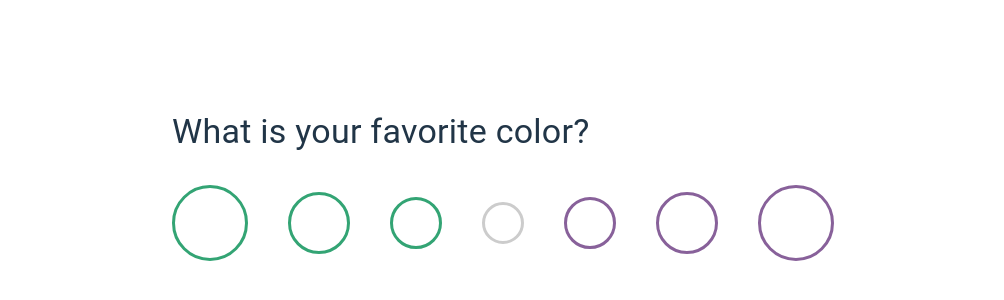
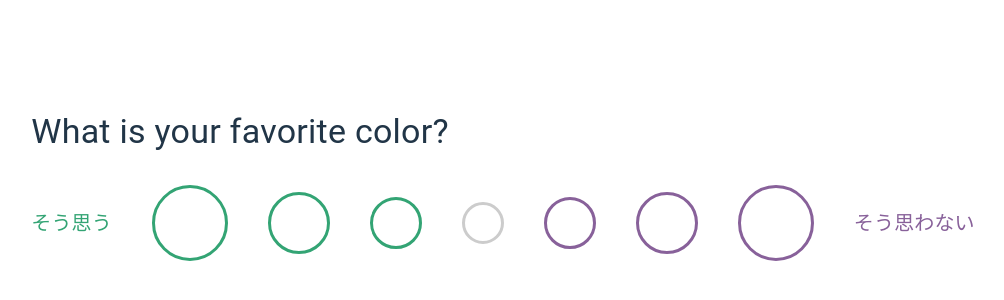
Before and after one commit to netakiryosuke/how-we-match, a React (Vite) app: page / in a window 1280 px wide. Shown: the part 214-514 px from the top of the page, without its empty margins (137-1141 px from the left). Built offline with nearby package versions, Linux system fonts and the light colour scheme.

Commit message:
OptionsRowにテキストを追加

```diff
--- a/src/components/OptionsRow.jsx
+++ b/src/components/OptionsRow.jsx
@@ -1,4 +1,4 @@
-import { Box } from "@mui/material";
+import { Box, Typography } from "@mui/material";
 import { useState } from "react";
 import CircleOption from "./CircleOption/CircleOption";
 
@@ -17,6 +17,7 @@ export default function OptionsRow() {
 
     return (
         <Box sx={{display: "flex", gap: 5, justifyContent: "center", alignItems: "center"}}>
+            <Typography variant="h6" color="#33a474">そう思う</Typography>
             {circleConfigs.map((config, index) => (
                 <CircleOption
                     key={index}
@@ -26,6 +27,7 @@ export default function OptionsRow() {
                     onClick={() => setSelectedIndex(index)}
                 />
             ))}
+            <Typography variant="h6" color="#88619a">そう思わない</Typography>
         </Box>
     );
 }
```
